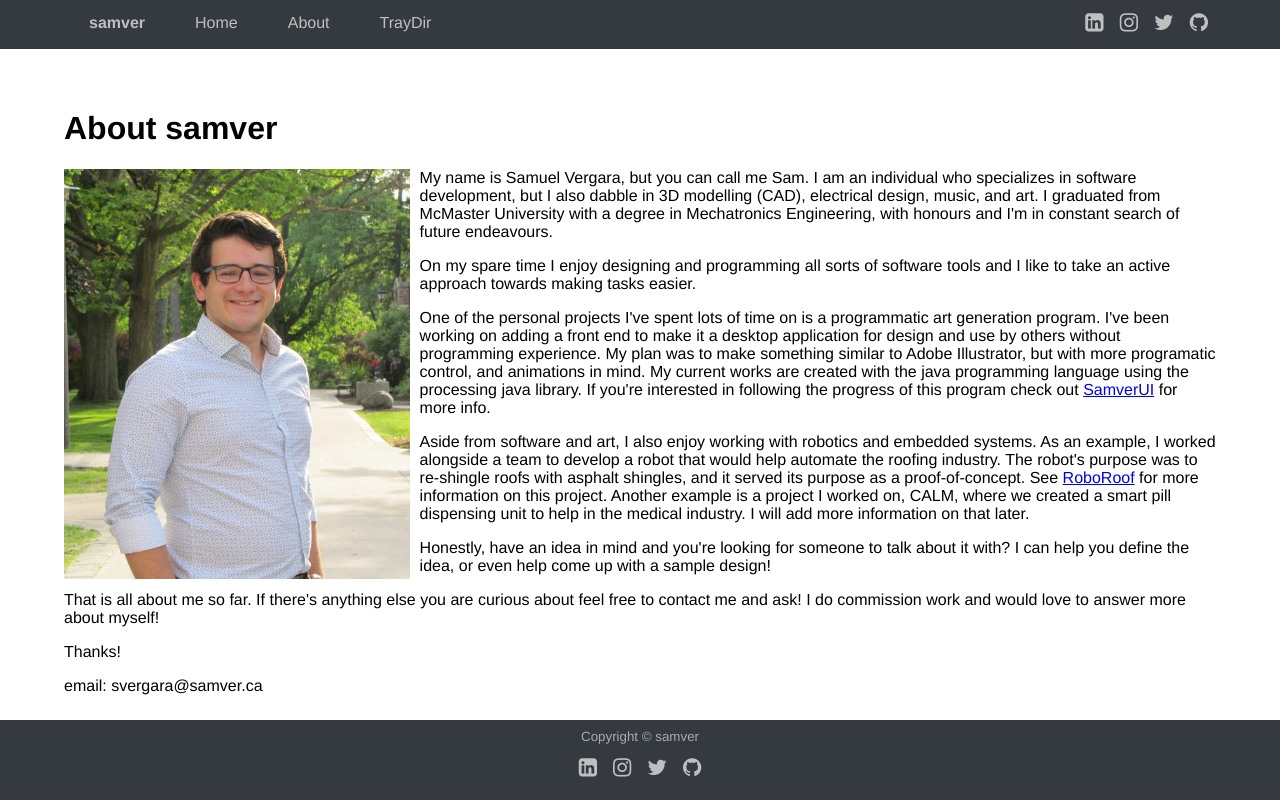
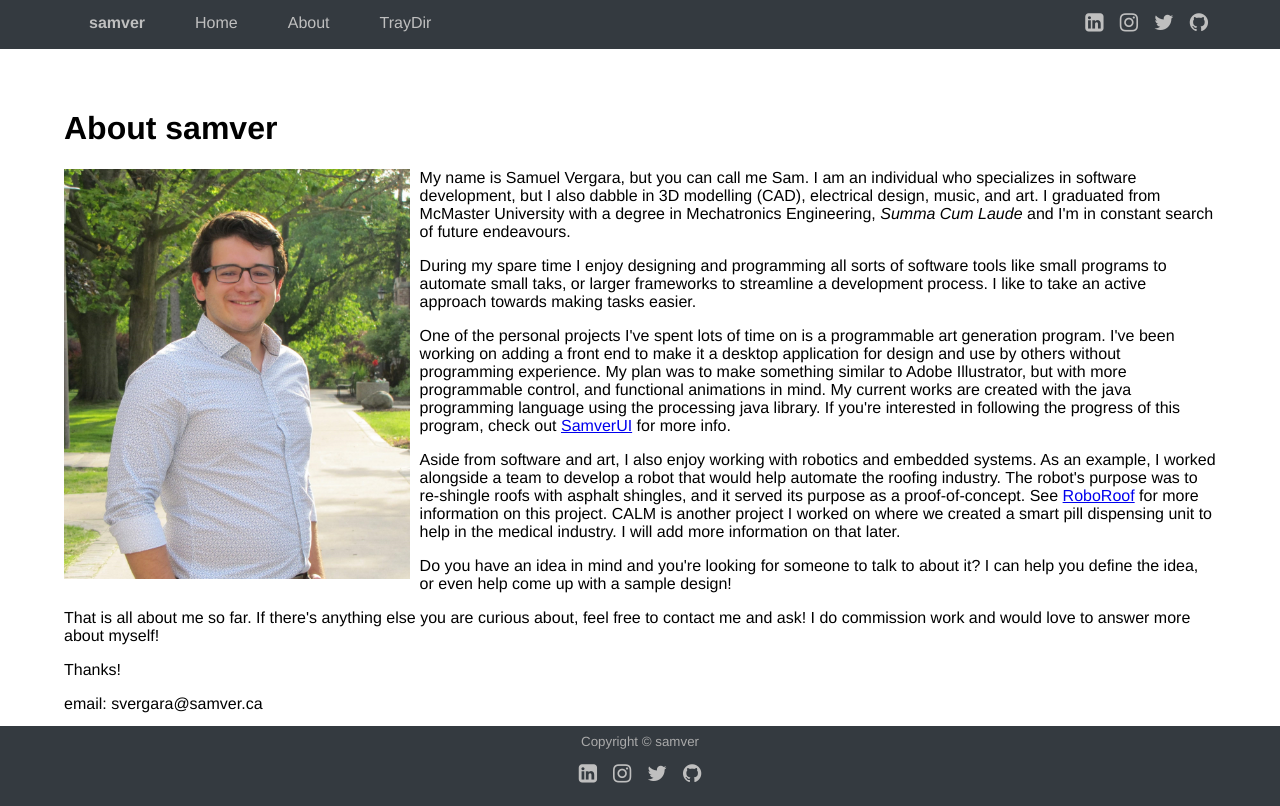
Before and after one commit to SamuelSVD/samver, an Angular app: page /about in a window 1280 px wide. Built offline with nearby package versions, Linux system fonts and the light colour scheme.

Commit message:
Updated about me

```diff
--- a/src/svd/about-me/about-me.component.html
+++ b/src/svd/about-me/about-me.component.html
@@ -5,22 +5,24 @@
     My name is Samuel Vergara, but you can call me Sam. I am an individual who
     specializes in software development, but I also dabble in 3D modelling
     (CAD), electrical design, music, and art. I graduated from McMaster
-    University with a degree in Mechatronics Engineering, with honours and I'm
-    in constant search of future endeavours.
+    University with a degree in Mechatronics Engineering,
+    <em>Summa Cum Laude</em> and I'm in constant search of future endeavours.
   </p>
   <p>
-    On my spare time I enjoy designing and programming all sorts of software
-    tools and I like to take an active approach towards making tasks easier.
+    During my spare time I enjoy designing and programming all sorts of software
+    tools like small programs to automate small taks, or larger frameworks to
+    streamline a development process. I like to take an active approach towards
+    making tasks easier.
   </p>
   <p>
-    One of the personal projects I've spent lots of time on is a programmatic
+    One of the personal projects I've spent lots of time on is a programmable
     art generation program. I've been working on adding a front end to make it a
     desktop application for design and use by others without programming
     experience. My plan was to make something similar to Adobe Illustrator, but
-    with more programatic control, and animations in mind. My current works are
-    created with the java programming language using the processing java
-    library. If you're interested in following the progress of this program
-    check out
+    with more programmable control, and functional animations in mind. My
+    current works are created with the java programming language using the
+    processing java library. If you're interested in following the progress of
+    this program, check out
     <a href="https://samuelsvd.wordpress.com/graphics/">SamverUI</a> for more
     info.
   </p>
@@ -31,17 +33,17 @@
     re-shingle roofs with asphalt shingles, and it served its purpose as a
     proof-of-concept. See
     <a href="https://samuelsvd.wordpress.com/roboroof/">RoboRoof</a> for more
-    information on this project. Another example is a project I worked on, CALM,
-    where we created a smart pill dispensing unit to help in the medical
-    industry. I will add more information on that later.
+    information on this project. CALM is another project I worked on where we
+    created a smart pill dispensing unit to help in the medical industry. I will
+    add more information on that later.
   </p>
   <p>
-    Honestly, have an idea in mind and you're looking for someone to talk about
-    it with? I can help you define the idea, or even help come up with a sample
-    design!
+    Do you have an idea in mind and you're looking for someone to talk
+    to about it? I can help you define the idea, or even help come up with a
+    sample design!
   </p>
   <p>
-    That is all about me so far. If there's anything else you are curious about
+    That is all about me so far. If there's anything else you are curious about,
     feel free to contact me and ask! I do commission work and would love to
     answer more about myself!
   </p>
```
Also changed, not shown: 3 other files (tests, documents, lock files or other folders).
